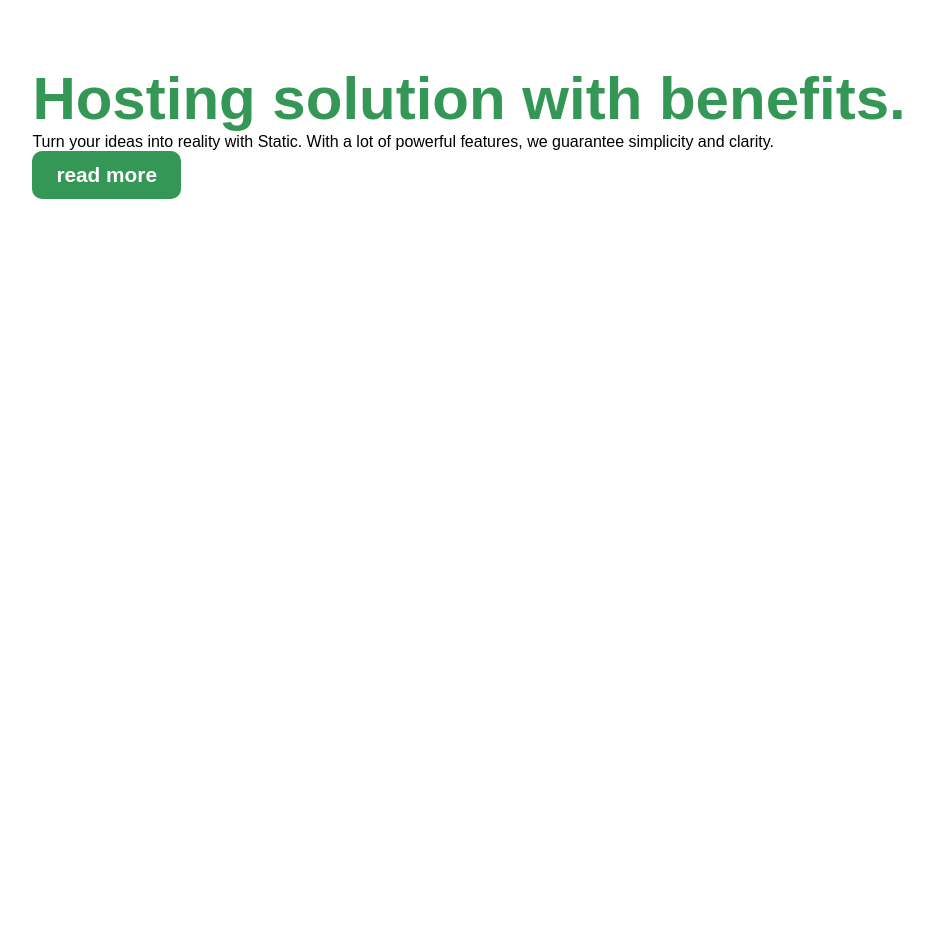
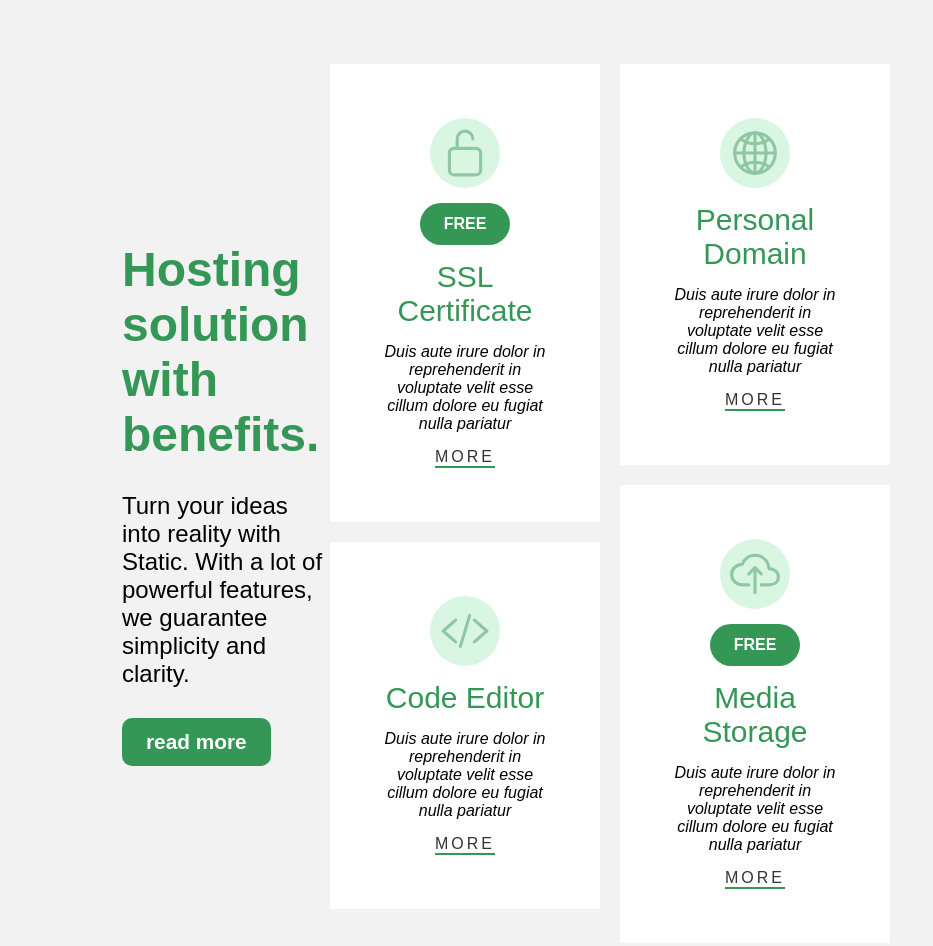
Before and after one commit to akplee/template-003, a plain HTML site: page index.html in a window 1280 px wide. Shown: the whole page, without its empty margins (134-1067 px from the left). Before the commit the page ends 800 px from the top, so only its background shows below. Drawn offline with nearby package versions, Linux system fonts and the light colour scheme.

Commit message:
Added section-2

```diff
--- a/index.html
+++ b/index.html
@@ -14,7 +14,7 @@
 </head>
 <body>
 
-    <div class="section">
+
         <div class="section-2">
 
             <div class="box-1">
@@ -28,12 +28,41 @@
 
             <div class="box-2">
 
+                <div class="column">
+                    <div class="card">
+                        <ion-icon name="lock-open-outline"></ion-icon>
+                        <button>FREE</button>
+                        <h2>SSL Certificate</h2>
+                        <p>Duis aute irure dolor in reprehenderit in voluptate velit esse cillum dolore eu fugiat nulla pariatur</p>
+                        <a href="">MORE</a>
+                    </div>
+                    <div class="card">
+                        <ion-icon name="code-slash-outline"></ion-icon>
+                        <h2>Code Editor</h2>
+                        <p>Duis aute irure dolor in reprehenderit in voluptate velit esse cillum dolore eu fugiat nulla pariatur</p>
+                        <a href="">MORE</a>
+                    </div>
+                </div>
 
+                <div class="column">
+                    <div class="card">
+                        <ion-icon name="globe-outline"></ion-icon>
+                        <h2>Personal Domain</h2>
+                        <p>Duis aute irure dolor in reprehenderit in voluptate velit esse cillum dolore eu fugiat nulla pariatur</p>
+                        <a href="">MORE</a>
+                    </div>
+                    <div class="card">
+                        <ion-icon name="cloud-upload-outline"></ion-icon>
+                        <button>FREE</button>
+                        <h2>Media Storage</h2>
+                        <p>Duis aute irure dolor in reprehenderit in voluptate velit esse cillum dolore eu fugiat nulla pariatur</p>
+                        <a href="">MORE</a>
+                    </div>
+                </div>
 
             </div>
 
         </div>
-    </div>
 
 </body>
 </html>
--- a/style.scss
+++ b/style.scss
@@ -29,12 +29,8 @@ button:hover{
     color: #fff;
 }
 
-.section{
-    padding: 5% 13%;
-
-}
-
 .section-1{
+    padding: 5% 20%;
     display: flex;
     justify-content: space-between;
     align-items: flex-end;
@@ -81,3 +77,98 @@ button:hover{
         }
     }
 }
+
+.section-2{
+    padding: 5% 20%;
+    background-color: #F2F2F2;
+    width: 100%;
+    display: flex;
+    justify-content: space-evenly;
+    align-items: center;
+
+    .box-1{
+        width: 40%;
+        display: flex;
+        flex-direction: column;
+        justify-content: center;
+        align-items: flex-start;
+        gap: 30px;
+
+        h1{
+            font-size: 48px;
+        }
+
+        p{
+            font-size: 24px;
+        }
+    }
+
+    .box-2{
+        display: flex;
+        justify-content: space-between;
+        align-items: flex-start;
+        gap: 20px;
+
+        .column{
+            display: flex;
+            flex-direction: column;
+            justify-content: space-between;
+            align-items: flex-start;
+            text-align: center;
+            gap: 20px;
+
+            .card{
+                display: flex;
+                flex-direction: column;
+                justify-content: space-between;
+                align-items: center;
+                gap: 15px;
+                background-color: #fff;
+                padding: 20%;
+                width: 270px;
+
+                ion-icon{
+                    background-color: #D9F6E3;
+                    color: #90C6A2;
+                    padding: 10px;
+                    border-radius: 50%;
+                    font-size: 50px;
+                }
+
+                button{
+                    border-radius: 30px;
+                    font-size: 16px;
+                }
+
+                h2{
+                    font-size: 30px;
+                    color: #359756;
+                    font-weight: 500;
+                }
+
+                p{
+                    font-size: 16px;
+                    font-style: italic;
+                }
+
+                a{
+                    color: #333;
+                    text-decoration: none;
+                    font-size: 16px;
+                    letter-spacing: 3px;
+                }
+                a::after{
+                    content: '';
+                    display: block;
+                    width: 100%;
+                    height: 2px;
+                    background-color: #359756;
+                    transition: 0.3s;
+                }
+                a:hover::after{
+                    width: 0%;
+                }
+            }
+        }
+    }
+}
```
Also changed, not shown: style.css, 1 other file.
